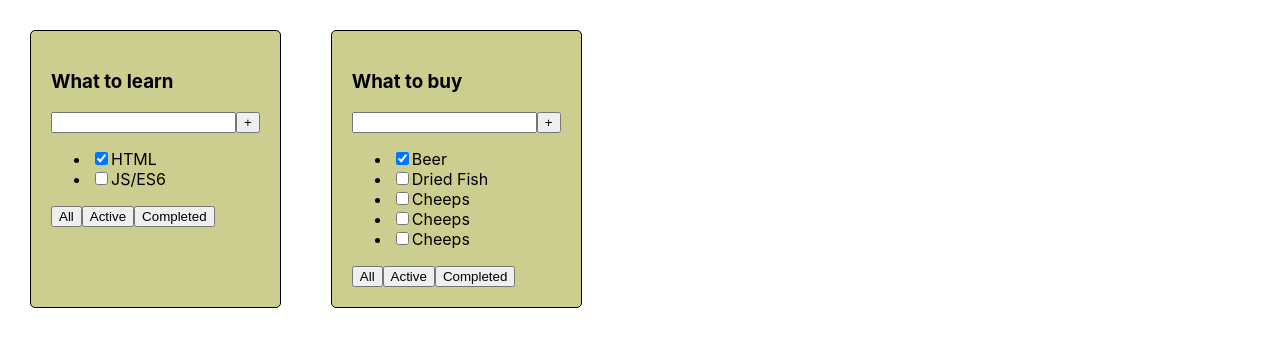
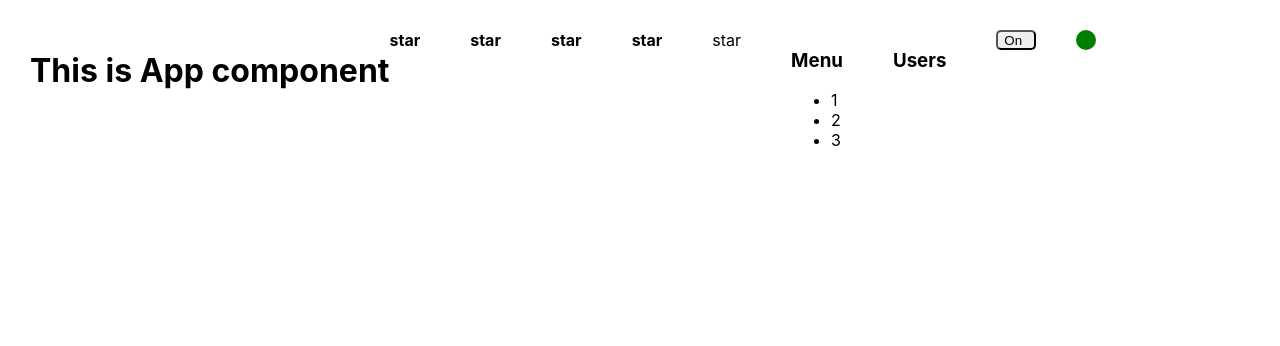
Before and after one commit to M4k4v3ll1/React-kabzda, a React (Create React App) app: page / in a window 1280 px wide. Shown: the top 346 px of the page. Built offline with nearby package versions, Linux system fonts and the light colour scheme.

Commit message:
React-kabzda is updated to video 05 / S1W2 homework: learned conditional rendering for Accordion. Also added buttons 'On/Off'

```diff
--- a/package.json
+++ b/package.json
@@ -13,6 +13,7 @@
     "react": "^18.2.0",
     "react-dom": "^18.2.0",
     "react-scripts": "5.0.1",
+    "styled-components": "^6.1.1",
     "typescript": "^4.8.4",
     "web-vitals": "^2.1.4"
   },
--- a/src/App.tsx
+++ b/src/App.tsx
@@ -1,35 +1,25 @@
-import React from 'react';
+import React, {FC} from 'react';
 import './App.css';
-import {TaskPropsType, ToDoList} from "./components/todoList/ToDoList";
+import {Accordion} from "./components/accordion/Accordion";
+import {Rating} from "./components/rating/Rating";
+import {OnOff} from "./components/onOff/OnOff";
+
+type PageTitleProps = {
+    title: string
+}
+
+const PageTitle: FC<PageTitleProps> = ({title}) => {
+    return <h1>{title}</h1>
+}
 
 function App() {
-    const todoListTitle1: string = 'What to learn';
-    const todoListTitle2: string = 'What to buy'
-
-    const tasks_1: Array<TaskPropsType> = [
-        {id: 1, title: 'HTML', isDone: true},
-        {id: 2, title: 'JS/ES6', isDone: false},
-        /*{id: 3, title: 'React', isDone: false}*/
-    ]
-
-    const tasks_2: Array<TaskPropsType> = [
-        {id: 4, title: 'Beer', isDone: true},
-        {id: 5, title: 'Dried Fish', isDone: false},
-        {id: 6, title: 'Cheeps', isDone: false},
-        {id: 7, title: 'Cheeps', isDone: false},
-        {id: 8, title: 'Cheeps', isDone: false}
-    ]
-
     return (
         <div className="App">
-            <ToDoList title={todoListTitle1} tasks={tasks_1}/>
-            {/*ToDolist(
-                {
-                    title: "What to learn",
-                    tasks: tasks_1
-                }
-            )*/}
-            <ToDoList title={todoListTitle2} tasks={tasks_2}/>
+            <PageTitle title={'This is App component'}/>
+            <Rating value={4}/>
+            <Accordion title={'Menu'} collapsed={false}/>
+            <Accordion title={'Users'} collapsed={true}/>
+            <OnOff isOn={true}/>
         </div>
     );
 }
--- a/src/components/accordion/Accordion.tsx
+++ b/src/components/accordion/Accordion.tsx
@@ -1,54 +1,31 @@
-import React from "react";
-import {Rating} from "../star/Rating";
+import React, {FC} from "react";
 
-type AccordionPropsType = {
+type AccordionType = {
     title: string
     collapsed: boolean
 }
 
-export function Accordion(props: AccordionPropsType) {
-    if (props.collapsed !== true) {
+type AccordionTitleType = {
+    title: string
+}
+
+export const Accordion: FC<AccordionType> = ({title, collapsed}) => {
         return (
             <div>
-                <AccordionTitle title={props.title}/>
-                <AccordionBody/>
+                <AccordionTitle title={title}/>
+                {!collapsed && <AccordionBody/>}
             </div>
         )
     }
-    return (
-        <div>
-            <AccordionTitle title={props.title}/>
-        </div>
-    )
-}
 
-type AccordionTitlePropsType = {
-    title: string
-}
-
-function AccordionTitle(props: AccordionTitlePropsType) {
-    console.log('AccordionTitle rendering');
-    return <h3>{props.title}</h3>
+const AccordionTitle: FC<AccordionTitleType> = ({title}) => {
+    return <h3>{title}</h3>
 }
 
 function AccordionBody() {
-    console.log('AccordionBody rendering');
-    return (
-        <ul>
-            <li>1</li>
-            <li>2</li>
-            <li>3</li>
-        </ul>
-    )
+    return <ul>
+        <li>1</li>
+        <li>2</li>
+        <li>3</li>
+    </ul>
 }
-
-
-<div>
-    <Rating value={1}/>
-    <Rating value={2}/>
-    <Rating value={3}/>
-    <Rating value={4}/>
-    <Rating value={5}/>
-    <Accordion title={'Menu'} collapsed={true}/>
-    <Accordion title={'Users'} collapsed={false}/>
-</div>
--- /dev/null
+++ b/src/components/button/Button.tsx
@@ -0,0 +1,23 @@
+import React, {FC} from 'react';
+import styled from "styled-components";
+
+type ButtonPropsType = {
+    name?: string
+    }
+
+export const Button: FC<ButtonPropsType> = ({name, }) => {
+    return (
+        <StyledButton>
+            {name}
+        </StyledButton>
+    );
+};
+
+const StyledButton = styled.button<ButtonPropsType>`
+  height: 20px;
+  width: 40px;
+  display: flex;
+  justify-content: space-between;
+  gap: 5px;
+  border-radius: 5px;
+`
--- /dev/null
+++ b/src/components/button/CircleButtonGreen.tsx
@@ -0,0 +1,17 @@
+import React from 'react';
+import styled from "styled-components";
+
+export const CircleButtonGreen = () => {
+    return (
+        <StyledCircle/>
+    );
+};
+
+const StyledCircle = styled.div`
+  position: absolute;
+  left: 80px;
+  width: 20px;
+  height: 20px;
+  border-radius: 20px;
+  background-color: green
+`
--- /dev/null
+++ b/src/components/button/CircleButtonRed.tsx
@@ -0,0 +1,17 @@
+import React from 'react';
+import styled from "styled-components";
+
+export const CircleButtonRed = () => {
+    return (
+        <StyledCircle/>
+    );
+};
+
+const StyledCircle = styled.div`
+  position: absolute;
+  left: 80px;
+  width: 20px;
+  height: 20px;
+  border-radius: 20px;
+  background-color: red
+`
--- /dev/null
+++ b/src/components/onOff/OnOff.tsx
@@ -0,0 +1,26 @@
+import React, {FC} from 'react';
+import {Button} from "../button/Button";
+import styled from "styled-components";
+import {CircleButtonGreen} from "../button/CircleButtonGreen";
+import {CircleButtonRed} from "../button/CircleButtonRed";
+
+type OnOffPropsType = {
+    isOn: boolean
+}
+
+export const OnOff: FC<OnOffPropsType> = (props) => {
+    return (
+        <StyledOnOFF>
+            {props.isOn && <Button name={'On'}/>}
+            {props.isOn && <CircleButtonGreen/>}
+            {!props.isOn && <Button name={'Off'}/>}
+            {!props.isOn && <CircleButtonRed/>}
+        </StyledOnOFF>
+    )
+};
+
+const StyledOnOFF = styled.div`
+  display: flex;
+  width: 150px;
+  position: relative;
+`
--- /dev/null
+++ b/src/components/rating/Rating.tsx
@@ -0,0 +1,36 @@
+import React from "react";
+
+type StarPropsType = {
+    selected: boolean
+}
+
+type RatingPropsType = {
+    value: 0 | 1 | 2 | 3 | 4 | 5
+}
+
+export const Rating = (props: RatingPropsType) => {
+    return (
+        <>
+            <Star selected={props.value > 0}/>
+            <Star selected={props.value > 1}/>
+            <Star selected={props.value > 2}/>
+            <Star selected={props.value > 3}/>
+            <Star selected={props.value > 4}/>
+        </>
+    )
+}
+
+const Star = (props: StarPropsType) => {
+    if (props.selected) {
+        return (
+            <div>
+                <span><b>star </b></span>
+            </div>
+        )
+    }
+    return (
+        <div>
+            <span>star </span>
+        </div>
+    )
+};
--- a/src/components/todoList/Button.tsx
+++ /dev/null
@@ -1,11 +0,0 @@
-import React, {FC} from "react";
-
-type ButtonPropsType = {
-    name: string
-}
-
-export const Button: FC<ButtonPropsType> = (props) => {
-    return (
-        <button>{props.name}</button>
-    )
-}
--- a/src/components/todoList/ToDoList.tsx
+++ /dev/null
@@ -1,54 +0,0 @@
-import React, {FC} from "react";
-import {Button} from "./Button";
-
-type ToDoListPropsType = {
-    title: string
-    tasks: Array<TaskPropsType>
-}
-
-export type TaskPropsType = {
-    id: number
-    title: string
-    isDone: boolean
-}
-
-export const ToDoList: FC<ToDoListPropsType> = ({title, tasks}) => {
-    //1.
-    /*const title = props.title
-    const tasks: Array<TaskPropsType> = props.tasks*/
-
-    //2.
-    /*const {title: myTitle, tasks: myTasks} = props*/
-
-    //3. Деструктуризирующее присваивание
-    /*const {title, tasks} = props*/
-
-    const listItems: Array<JSX.Element> = []
-    for (let i = 0; i < tasks.length; i++) {
-        const listItem: JSX.Element = <li>
-            <input type="checkbox" checked={tasks[i].isDone}/>
-            <span>{tasks[i].title}</span>
-        </li>
-        listItems.push(listItem)
-    }
-    //надо переписать  const listItem: JSX.Element = <Task id={tasks[i].id title...} />
-    //либо еще лучше listItems.push(Tasks.{...})
-
-    return (
-        <div className="todoList">
-            <h3>{title}</h3>
-            <div>
-                <input/>
-                <Button name={'+'}/>
-            </div>
-            <ul>
-                {listItems}
-            </ul>
-            <div>
-                <Button name={'All'}/>
-                <Button name={'Active'}/>
-                <Button name={'Completed'}/>
-            </div>
-        </div>
-    )
-}
```
Also changed, not shown: src/components/star/Rating.tsx (deleted, +0 -83 lines), 1 other file (tests, documents, lock files or other folders).
